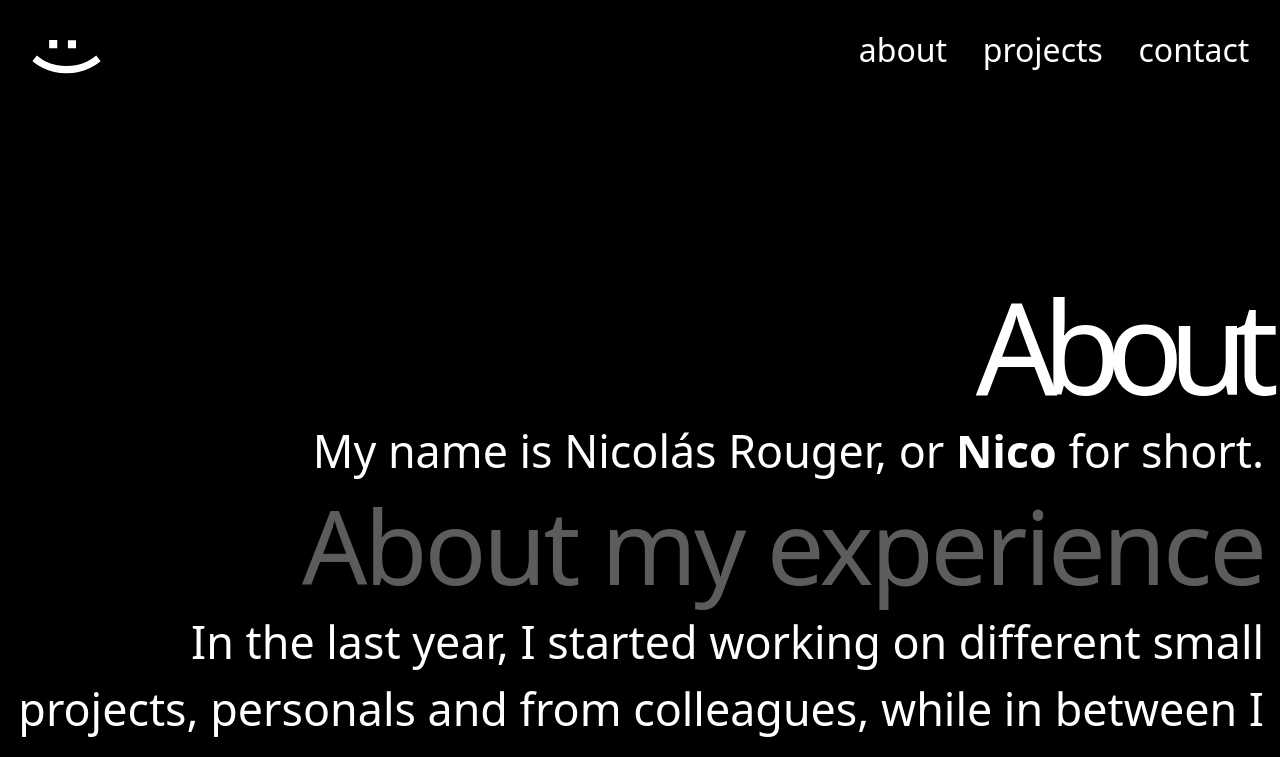
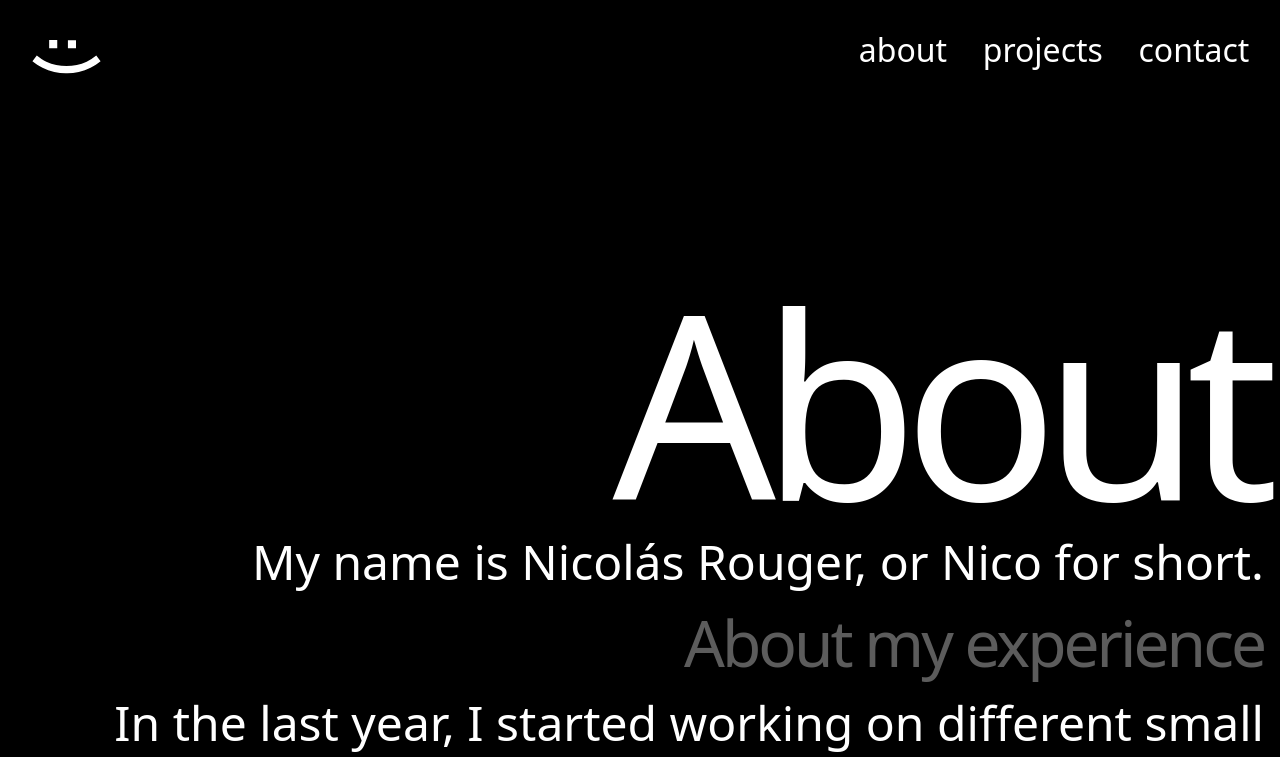
Before and after one commit to NRouger/my-portfolio, a React (Create React App) app: page /portfolio in a window 1280 px wide. Shown: the top 757 px of the page. Built offline with nearby package versions, Linux system fonts and the light colour scheme; a web font is replaced by a local one.

Commit message:
making it responsive - mobile first

```diff
--- a/src/styles/App.css
+++ b/src/styles/App.css
@@ -19,7 +19,6 @@ body {
 .title {
   /* font-family: 'Open Sans', sans-serif; */
   color: white;
-  font-size: 8rem;
   letter-spacing: -15px;
   margin: 0rem 0 -1rem -10px;
   line-height: 0.85em;
@@ -29,7 +28,6 @@ body {
 }
 
 .title-2 {
-  font-size: 15vw;
   font-weight: 400;
   /* color: #a7a7a7; */
   letter-spacing: -6px;
@@ -38,7 +36,6 @@ body {
 }
 
 .title-2-grey {
-  font-size: 15vw;
   /* color: #a7a7a7; */
   letter-spacing: -6px;
   line-height: 0.85em;
@@ -49,7 +46,6 @@ body {
   /* color: #a7a7a7; */
   font-weight: 400;
   color: #5c5c5c;
-  font-size: 8vw;
   letter-spacing: -3px;
   line-height: 0.9;
 }
@@ -58,7 +54,6 @@ body {
   /* color: #a7a7a7; */
   color: white;
   font-weight: 400;
-  font-size: 6vw;
   letter-spacing: -3px;
   line-height: 0.9;
 }
@@ -70,7 +65,6 @@ body {
 p {
   color: white;
   margin: 0px;
-  font-size: 3.5vw;
 }
 
 .text-grey {
@@ -131,11 +125,40 @@ p {
     grid-template-columns: repeat(2, 1fr);
     display: contents;
     overflow: hidden;
+    margin: 0 0 0 2rem;
+  }
+  /* ########## responsive fonts */
+  .title {
+    font-size: 16rem;
+  }
+
+  .title-2 {
+    font-size: 15vw;
+
+  }
+
+  .title-2-grey {
+    font-size: 15vw;
+
+  }
+
+  .subtitle {
+    font-size: 4rem;
+
+  }
+
+  .subtitle-white {
+    font-size: 5rem;
+  }
+
+  p {
+    font-size: 3rem;
+    font-weight: 100;
   }
 
 }
 
-@media (min-width: 1024px) {
+@media (min-width: 1200px) {
   .container {
     grid-template-columns: repeat(3, 1fr);
     display: contents;
--- a/src/styles/Home.css
+++ b/src/styles/Home.css
@@ -66,7 +66,7 @@
 @media (min-width: 768px) {
   /* Tablet styles */
   .home-grid {
-    padding-top: 22vh;
+    padding: 35rem 0 2rem 1rem;
   }
 }
 
```
